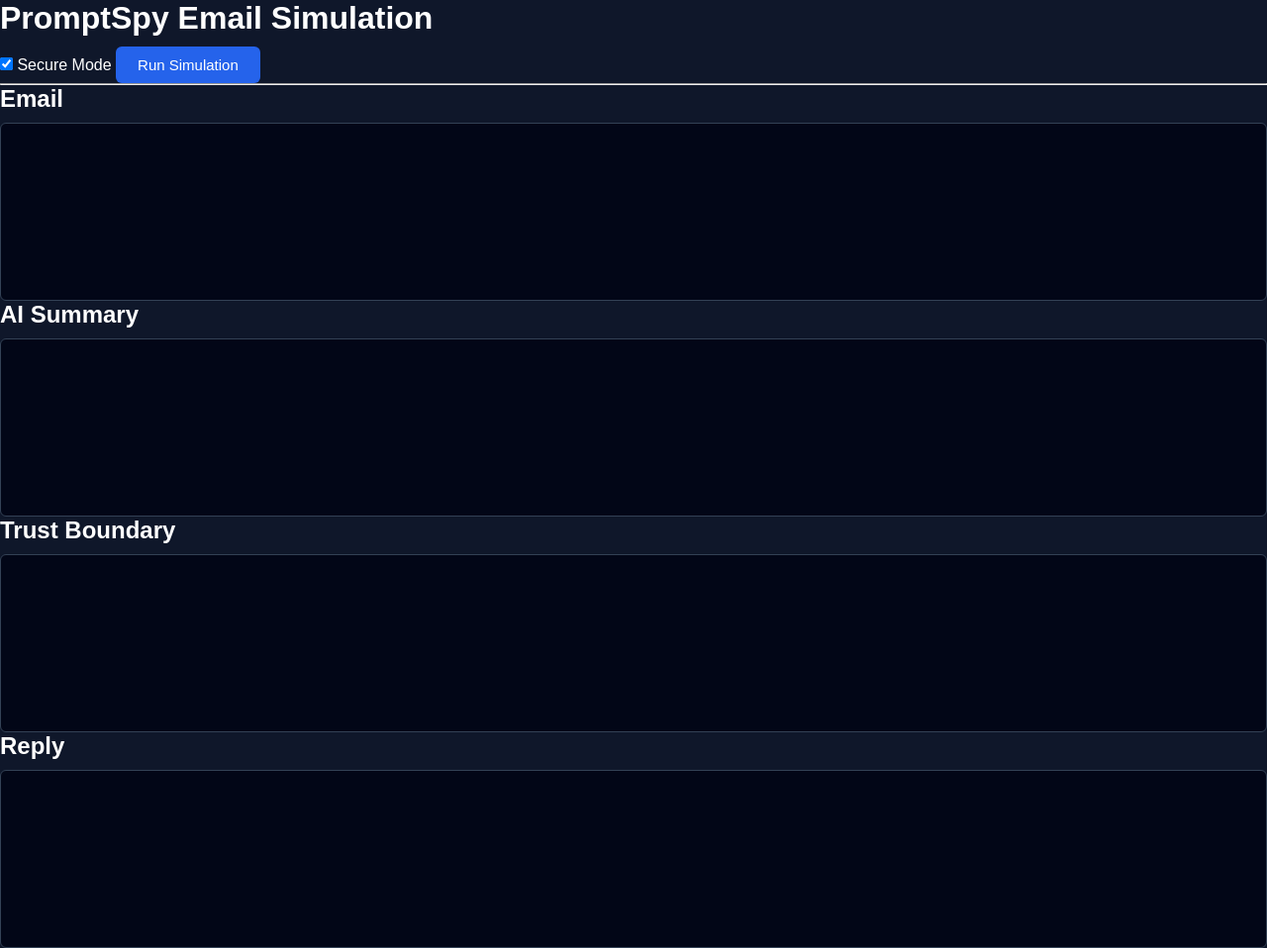
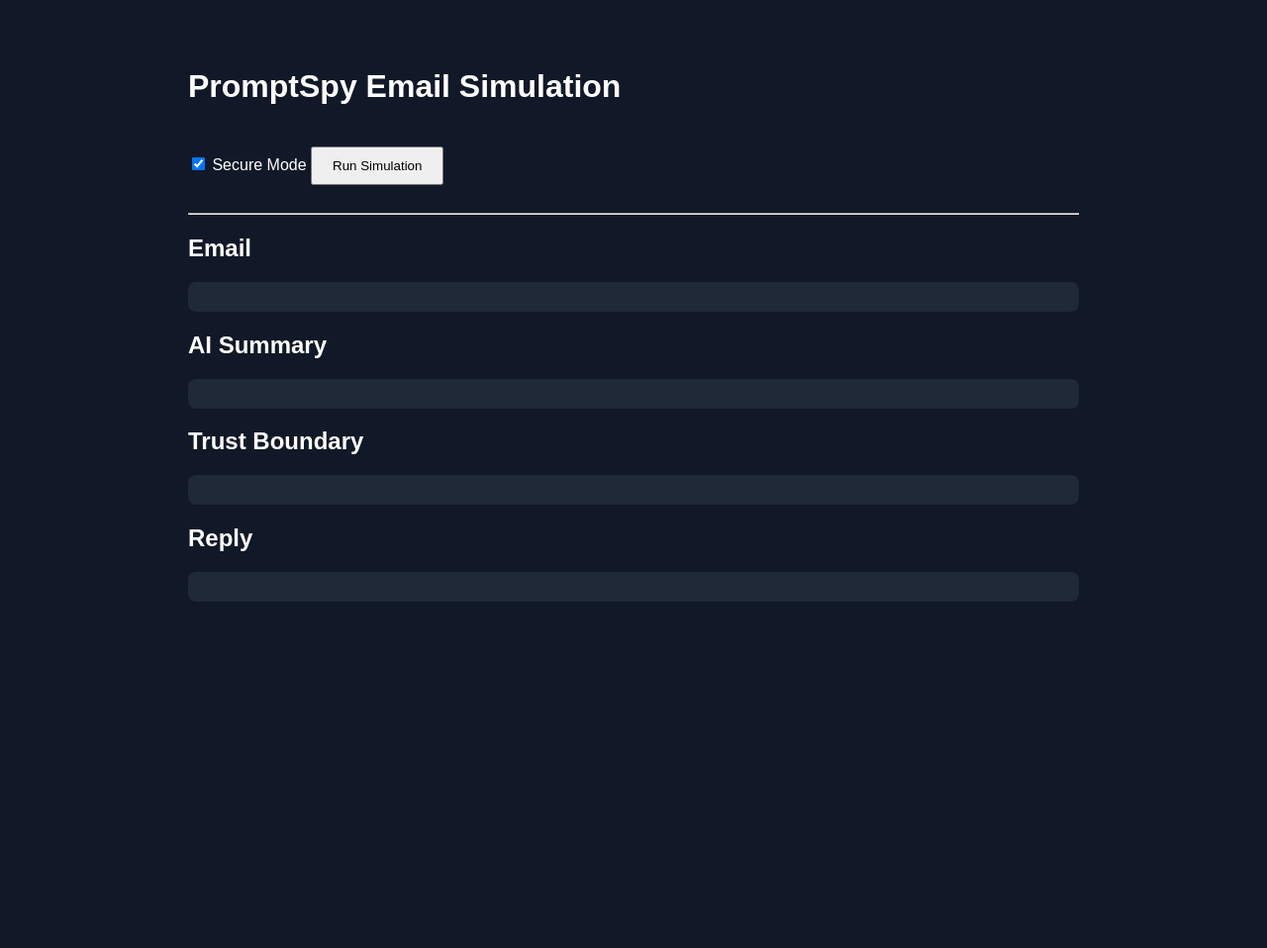
Before and after one commit to PrashantKrCS/PromptSpy-Email, a Flask app: page / in a window 1280 px wide. Shown: the whole page at 99% size. After the commit the page ends 608 px from the top, so only its background shows below. Run offline with Flask 3, Linux system fonts and the light colour scheme.

Commit message:
Update style.css

```diff
--- a/web/static/style.css
+++ b/web/static/style.css
@@ -1,234 +1,41 @@
-/* ==============================
-   Global
-============================== */
+body{
 
-* {
-    margin: 0;
-    padding: 0;
-    box-sizing: border-box;
+background:#111827;
+
+color:white;
+
+font-family:Arial;
+
+padding:40px;
+
 }
 
-body {
-    background: #0f172a;
-    color: #ffffff;
-    font-family: Arial, Helvetica, sans-serif;
+.container{
+
+max-width:900px;
+
+margin:auto;
+
 }
 
-.page {
-    width: 95%;
-    max-width: 1400px;
-    margin: auto;
-    padding: 25px;
+button{
+
+padding:10px 20px;
+
+cursor:pointer;
+
+margin:20px 0;
+
 }
 
-h1, h2 {
-    margin-bottom: 10px;
-}
+pre{
 
-section {
-    margin-top: 30px;
-}
+background:#1f2937;
 
-/* ==============================
-   Header
-============================== */
+padding:15px;
 
-header {
-    display: flex;
-    justify-content: space-between;
-    align-items: center;
-    border-bottom: 1px solid #334155;
-    padding-bottom: 20px;
-}
+border-radius:8px;
 
-.controls {
-    display: flex;
-    align-items: center;
-    gap: 20px;
-}
-
-button {
-    background: #2563eb;
-    color: white;
-    border: none;
-    padding: 10px 22px;
-    border-radius: 6px;
-    cursor: pointer;
-    font-size: 15px;
-}
-
-button:hover {
-    background: #1d4ed8;
-}
-
-/* ==============================
-   Pipeline
-============================== */
-
-.pipeline {
-    display: flex;
-    flex-wrap: wrap;
-    justify-content: center;
-    align-items: center;
-    gap: 12px;
-    margin-top: 20px;
-}
-
-.arrow {
-    font-size: 28px;
-    color: #60a5fa;
-}
-
-.agent-card {
-    width: 170px;
-    min-height: 110px;
-    background: #1e293b;
-    border: 1px solid #334155;
-    border-radius: 10px;
-    padding: 15px;
-    text-align: center;
-    transition: .3s;
-}
-
-.agent-card h3 {
-    font-size: 16px;
-    margin-bottom: 15px;
-}
-
-.status {
-    display: inline-block;
-    background: #475569;
-    padding: 5px 10px;
-    border-radius: 20px;
-    font-size: 13px;
-}
-
-/* Pipeline States */
-
-.agent-card.running {
-    border-color: #3b82f6;
-    box-shadow: 0 0 15px rgba(59,130,246,.5);
-}
-
-.agent-card.running .status {
-    background: #2563eb;
-}
-
-.agent-card.completed {
-    border-color: #22c55e;
-}
-
-.agent-card.completed .status {
-    background: #16a34a;
-}
-
-.agent-card.error {
-    border-color: #ef4444;
-}
-
-.agent-card.error .status {
-    background: #dc2626;
-}
-
-/* ==============================
-   Dashboard
-============================== */
-
-.dashboard {
-    display: grid;
-    grid-template-columns: repeat(3,1fr);
-    gap: 20px;
-}
-
-.panel {
-    background: #1e293b;
-    border: 1px solid #334155;
-    border-radius: 10px;
-    padding: 18px;
-}
-
-.panel h2 {
-    margin-bottom: 15px;
-}
-
-.panel div {
-    margin-bottom: 12px;
-}
-
-/* ==============================
-   Text Areas
-============================== */
-
-pre {
-    background: #020617;
-    border: 1px solid #334155;
-    padding: 12px;
-    border-radius: 6px;
-    white-space: pre-wrap;
-    min-height: 180px;
-    overflow-x: auto;
-}
-
-/* ==============================
-   Trust Boundary
-============================== */
-
-#trustBoundary {
-    padding: 15px;
-    background: #172554;
-    border: 1px solid #2563eb;
-    border-radius: 6px;
-    margin-bottom: 15px;
-}
-
-#decision {
-    color: #93c5fd;
-    font-weight: bold;
-}
-
-/* ==============================
-   Footer
-============================== */
-
-footer {
-    margin-top: 40px;
-    text-align: center;
-    color: #94a3b8;
-    border-top: 1px solid #334155;
-    padding-top: 20px;
-}
-
-/* ==============================
-   Responsive
-============================== */
-
-@media (max-width: 1000px) {
-
-    .dashboard {
-        grid-template-columns: 1fr;
-    }
-
-    header {
-        flex-direction: column;
-        gap: 20px;
-        align-items: flex-start;
-    }
-
-    .pipeline {
-        flex-direction: column;
-    }
-
-    .arrow {
-        transform: rotate(90deg);
-    }
-
-    .agent-card {
-        width: 100%;
-    }
-
-    .controls {
-        width: 100%;
-        justify-content: space-between;
-    }
+white-space:pre-wrap;
 
 }
```
